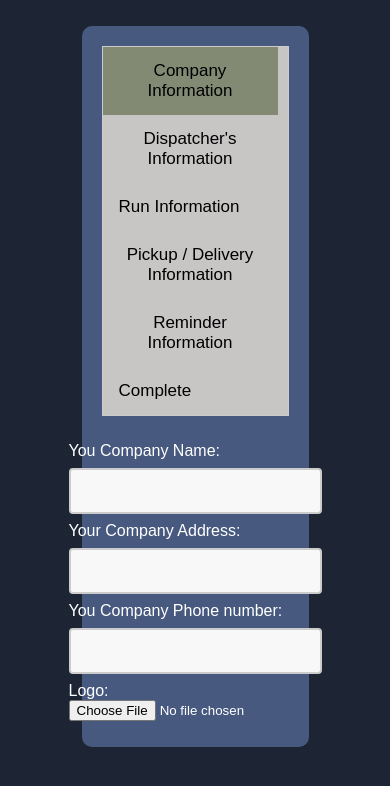
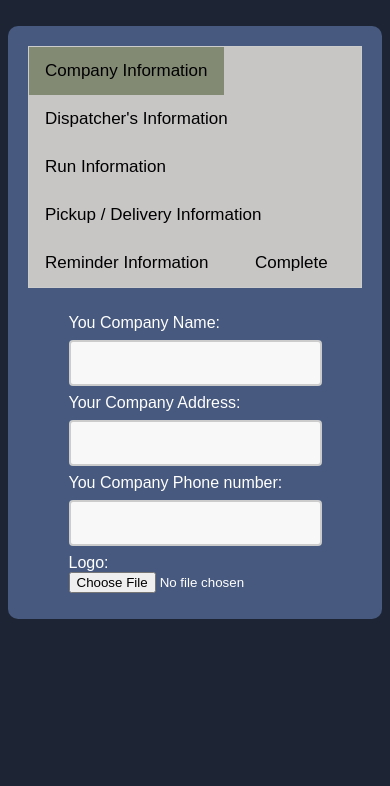
Before and after one commit to yg1222/bill-of-lading, a Flask app: page / in a window 390 px wide. Shown: the top 786 px of the page. Run offline with Flask 2, Linux system fonts and the light colour scheme.

Commit message:
added media queries for mobile

```diff
--- a/static/styles.css
+++ b/static/styles.css
@@ -24,7 +24,7 @@ body{
 
   .tab button {
   background-color: inherit;
-  float: left;
+  float: center;
   border: none;
   outline: none;
   cursor: pointer;
@@ -95,3 +95,15 @@ body{
   .complete{
     text-align: center;
   }
+
+  @media(max-width: 600px){
+    div[class="main_div"] {
+      width: fit-content;
+    }
+    input[class="address"] {
+      width: 100%;
+    }
+    button[class=tab]{
+      float: center;
+    }
+  }
--- a/templates/form.html
+++ b/templates/form.html
@@ -26,52 +26,52 @@
 
         <form action="/form" method="post" enctype="multipart/form-data">
             <div id="company" class="tabcontent active">
-                <label for="your_company_name">You Company Name:</label>
-                <input type="text" id="input1" name="your_company_name"><br>
+                <label for="your_company_name">You Company Name:</label><br>
+                <input type="text" class="company_info" id="input1" name="your_company_name"><br>
 
-                <label for="input2">Your Company Address:</label>
-                <input type="text" id="input2" name="your_company_address"><br>
+                <label for="input2">Your Company Address:</label><br>
+                <input type="text" class="company_info" id="input2" name="your_company_address"><br>
 
-                <label for="your_company_name">You Company Phone number:</label>
-                <input type="text" id="input1" name="your_company_phone"><br>
+                <label for="your_company_name">You Company Phone number:</label><br>
+                <input type="text" class="company_info" id="input1" name="your_company_phone"><br>
 
-                <label for="logo">Logo:</label>
-                <input type="file" id="logo" name="logo"><br>
+                <label for="logo">Logo:</label><br>
+                <input type="file" class="company_info" id="logo" name="logo"><br>
             </div>
 
             <div id="dispatcher" class="tabcontent active">
-                <label for="dispatcher_name">Dispatcher's Name:</label>
+                <label for="dispatcher_name">Dispatcher's Name:</label><br>
                 <input type="text" id="dispatcher_name" name="dispatcher_name"><br>
 
-                <label for="dispatcher_email">Dispatcher's eMail:</label>
+                <label for="dispatcher_email">Dispatcher's eMail:</label><br>
                 <input type="email" id="input3" name="dispatcher_email"><br><br>
 
-                <label for="dispatcher_phone">Dispatcher's Phone#:</label>
+                <label for="dispatcher_phone">Dispatcher's Phone#:</label><br>
                 <input type="phone" id="dispatcher_phone" name="dispatcher_phone"><br><br>
 
-                <label for="to_company">Carrier</label>
+                <label for="to_company">Carrier</label><br>
                 <input type="text" id="to_company" name="to_company"><br>
 
-                <label for="equipment_details">Equipment Details:</label>
+                <label for="equipment_details">Equipment Details:</label><br>
                 <input type="text" name="equipment_details"><br>
 
-                <label for="bill_to">Bill To:</label>
+                <label for="bill_to">Bill To:</label><br>
                 <input type="text" id="input7" name="bill_to"><br>
             </div>
 
             <div id="run" class="tabcontent active">
 
 
-                <label for="dock">Dock #:</label>
+                <label for="dock">Dock #:</label><br>
                 <input type="text" id="input5" name="dock"><br>
 
-                <label for="quantity">Quantity:</label>
+                <label for="quantity">Quantity:</label><br>
                 <input type="text" id="input7" name="quantity"><br>
 
-                <label for="weight">Weight:</label>
+                <label for="weight">Weight:</label><br>
                 <input type="text" id="input7" name="weight"><br>
 
-                <label for="rate">Rate:</label>
+                <label for="rate">Rate:</label><br>
                 <input type="text" id="input7" name="rate"><br>
             </div>
 
@@ -89,13 +89,13 @@
                         </tr>
                         <td>
 
-                            <input type="text" id="pickup_location" class="address" name="pickup_location">
+                            <input type="text" id="pickup_location" class="address" name="pickup_location"> <br>
                             <label for="pickup_time">Time:</label>
                             <input type="time" name="pickup_time"><br>
                         </td>
                         <td>
 
-                            <input type="text" id="delivery_location" class="address" name="delivery_location">
+                            <input type="text" id="delivery_location" class="address" name="delivery_location"><br>
                             <label for="delivery_time">Time:</label>
                             <input type="time" name="delivery_time"><br>
                         </td>
@@ -108,7 +108,7 @@
 
             <div id="reminder" class="tabcontent active">
                 <div id="commentLineDiv">
-                    <label for="comments">Comments:</label>
+                    <label for="comments">Comments:</label><br>
                     <input type="text" id="comments" name="comments"><br>
                 </div>
                 <button id="add_comments" type="button">Add more</button>
```
